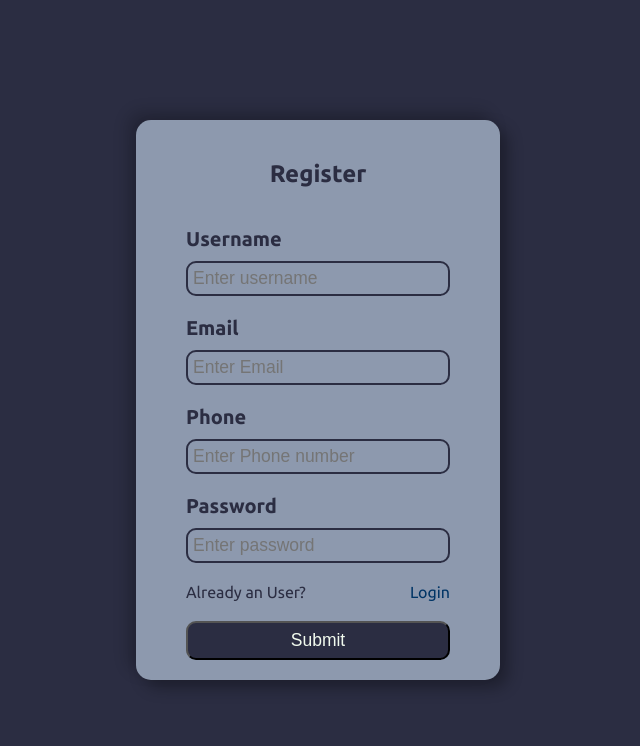
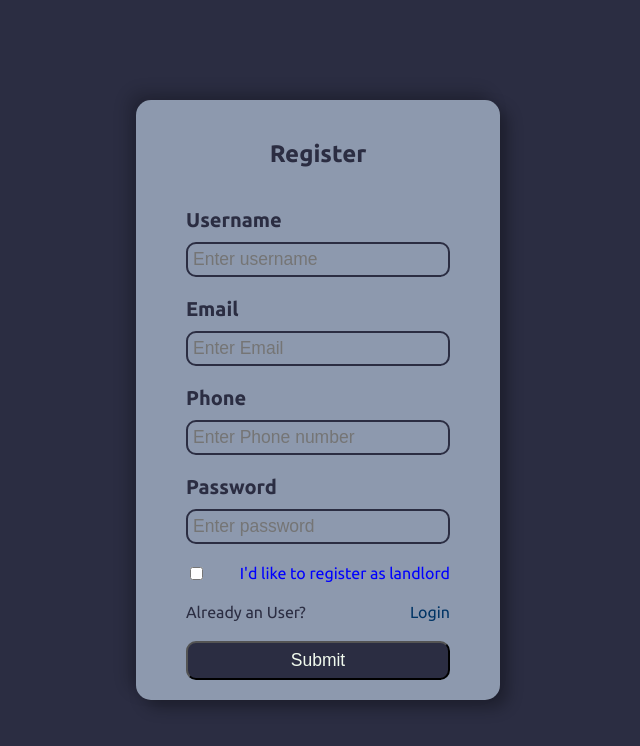
Before and after one commit to M3PH1ST023/Rentify, a React (Vite) app in the folder client/: page /signup in a window 1280 px wide. Shown: the top 746 px of the page, without its empty margins (322-962 px from the left). Built offline with nearby package versions, Linux system fonts and the light colour scheme.

Commit message:
seller update

```diff
--- a/client/src/components/auth/Signup.jsx
+++ b/client/src/components/auth/Signup.jsx
@@ -10,6 +10,7 @@ const Signup = () => {
     const [password, setPassword] = useState();
     const [email, setEmail] = useState();
     const [phone, setPhone] = useState();
+    const [seller, setSeller] = useState(false);
 
     const validate = (e) => {
         e.preventDefault();
@@ -32,6 +33,7 @@ const Signup = () => {
             password: password,
             email: email,
             phone: phone,
+            isSeller: seller,
         };
         axios
             .post(Info.server + "/api/v1/auth", postBody)
@@ -99,6 +101,22 @@ const Signup = () => {
                     />
                 </div>
                 <div className="signup flex f-between">
+                    <input
+                        type="checkbox"
+                        onClick={(e) => {
+                            if (seller) {
+                                setSeller(false);
+                            } else {
+                                setSeller(true);
+                            }
+                            console.log(seller);
+                        }}
+                    />
+                    <span style={{ color: "blue" }}>
+                        I'd like to register as landlord
+                    </span>
+                </div>
+                <div className="signup flex f-between">
                     <span>Already an User?</span>
                     <a
                         onClick={(e) => {
```
